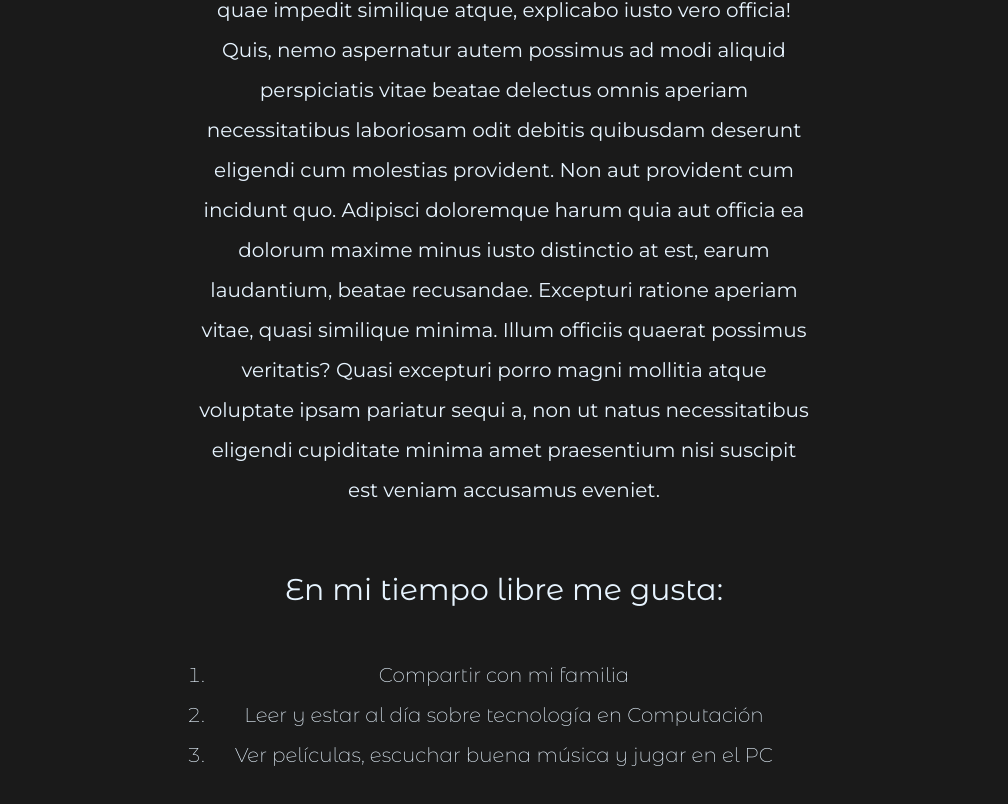
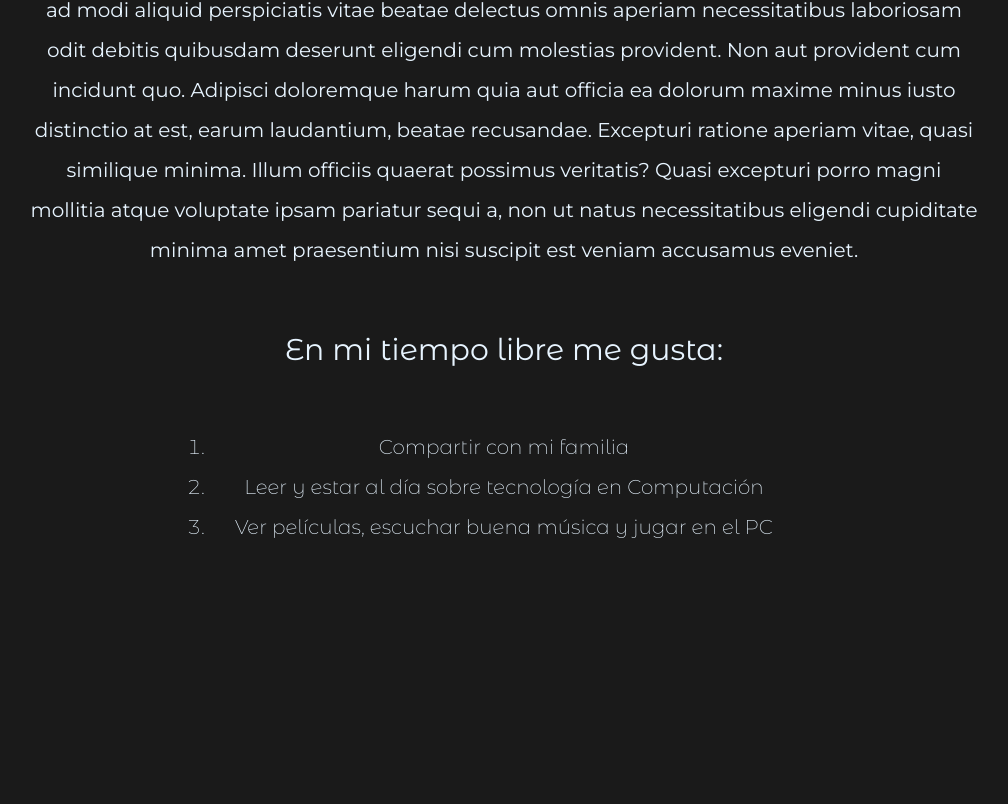
Before and after one commit to JLbr2022/react-ejercicio-aula-05, a React (Create React App) app: page / in a window 1280 px wide. Shown: the part 800-1604 px from the top of the page, without its empty margins (136-1144 px from the left). After the commit the page ends 1417 px from the top, so only its background shows below. Built offline with nearby package versions, Linux system fonts and the light colour scheme.

Commit message:
ADD: smooth effect

```diff
--- a/public/index.html
+++ b/public/index.html
@@ -1,14 +1,12 @@
 <!DOCTYPE html>
 <html lang="en">
+
 <head>
   <meta charset="utf-8" />
   <link rel="icon" href="%PUBLIC_URL%/favicon.ico" />
   <meta name="viewport" content="width=device-width, initial-scale=1" />
   <meta name="theme-color" content="#000000" />
-    <meta
-      name="description"
-      content="Web site created using create-react-app"
-    />
+  <meta name="description" content="Web site created using create-react-app" />
   <link rel="apple-touch-icon" href="%PUBLIC_URL%/logo192.png" />
   <!--
       manifest.json provides metadata used when your web app is installed on a
@@ -24,8 +22,9 @@
       work correctly both with client-side routing and a non-root public URL.
       Learn how to configure a non-root public URL by running `npm run build`.
     -->
-    <title>React App</title>
+  <title>React - Exercício Aula 5</title>
 </head>
+
 <body>
   <noscript>You need to enable JavaScript to run this app.</noscript>
   <div id="root"></div>
@@ -40,4 +39,5 @@
       To create a production bundle, use `npm run build` or `yarn build`.
     -->
 </body>
+
 </html>
--- a/src/App.css
+++ b/src/App.css
@@ -23,7 +23,6 @@ body {
 }
 
 .App {
-  width: 80%;
   margin: 0 auto;
   display: flex;
   flex-direction: column;
--- a/src/components/MyInfo/MyInfo.css
+++ b/src/components/MyInfo/MyInfo.css
@@ -1,3 +1,7 @@
+.container {
+  width: 100%
+}
+
 .main {
   padding: 3em 0em 1.5em 0em;
 }
@@ -24,6 +28,7 @@
 }
 
 .Paragraph {
+  width: 90%;
   font-weight: 200;
   padding: 3em 5em 1.5em 5em;
   line-height: 2em;
@@ -33,7 +38,7 @@
 .List h3 {
   font-size: 1.5em;
   font-weight: 400;
-  padding: 1em 2.5em 1.5em 2.5em;
+  padding: 1em 2.5em 1.9em 2.5em;
   transition-duration: .3s;
 }
 
@@ -47,6 +52,11 @@
 }
 
 @media screen and (max-width: 600px) {
+
+  .html,
+  .body {
+    scroll-behavior: smooth;
+  }
 
   .header {
     width: 100%;
--- a/src/components/MyInfo/MyInfo.js
+++ b/src/components/MyInfo/MyInfo.js
@@ -9,7 +9,7 @@ function MyInfo(props) {
         </div>
       </header>
 
-      <div className="App">
+      <div className="AppMyInfo">
         <main className="main centered">
           <div className="MyPhoto">
             <img
```
Lines whose indentation alone changed are shown as unchanged.
